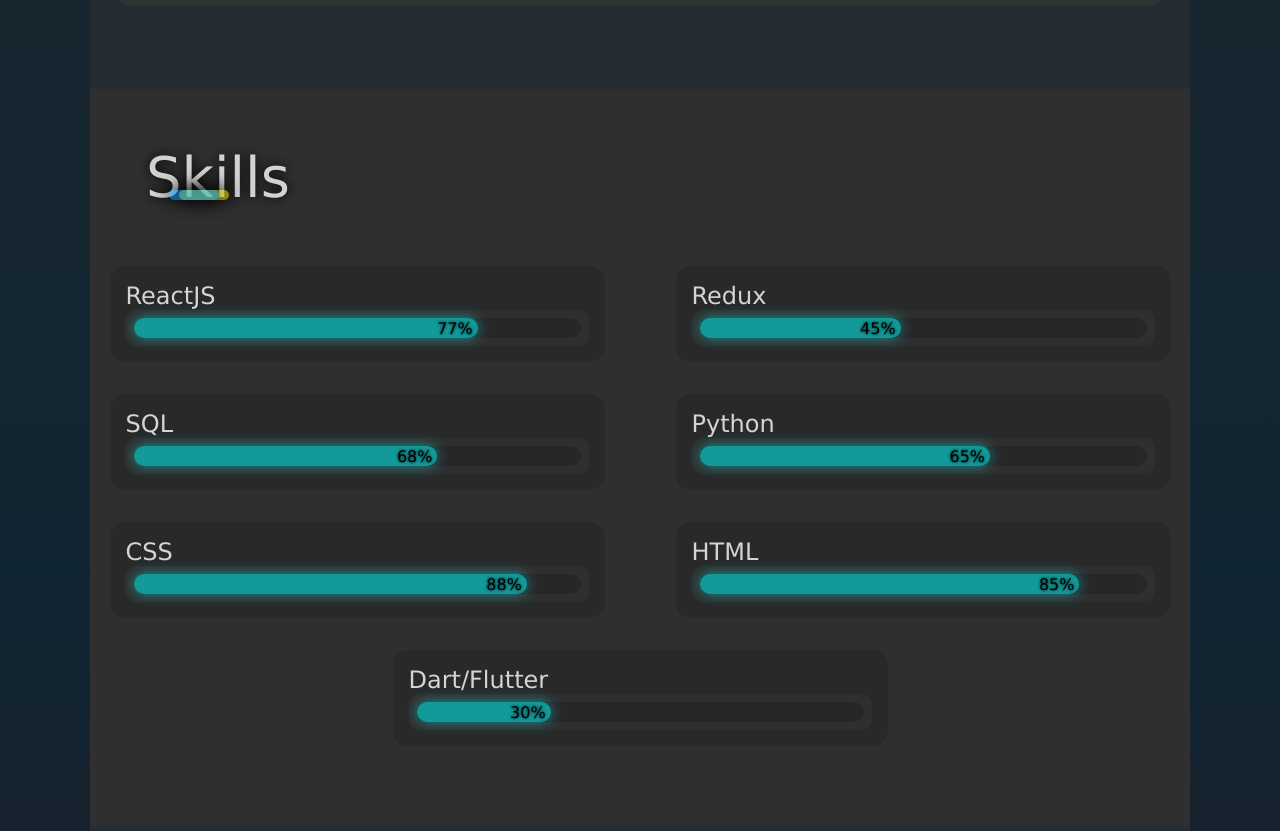
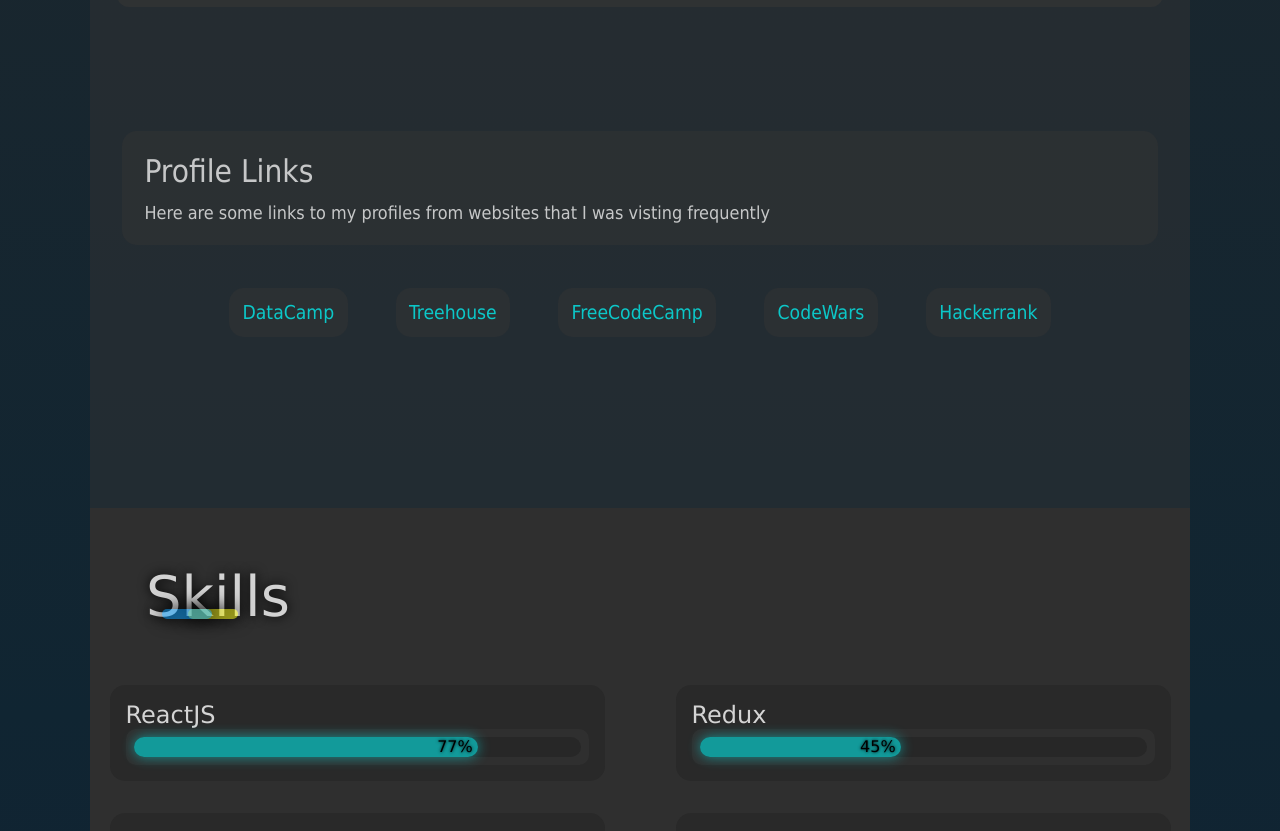
Before and after one commit to mweglowski/old_portfolio, a React (Create React App) app: page / in a window 1280 px wide. Shown: the part 1280-2111 px from the top of the page. Built offline with nearby package versions, Linux system fonts and the light colour scheme.

Commit message:
profile links & responsive design

```diff
--- a/src/components/About/About.css
+++ /dev/null
@@ -1,32 +0,0 @@
-.about-section {
-	display: flex;
-	flex-direction: column;
-	gap: .5em;
-	padding-bottom: 4em;
-	background-color: #35353576;
-}
-
-.about-section-title {
-	margin: .7em;
-	background-color: #353535a4;
-	backdrop-filter: blur(10px);
-	border-radius: 30% 20px 30% 20px;
-	border: 2px solid gray;
-	box-shadow: 0 0 .2em gray;
-	font-size: 3.5rem;
-	color: rgba(255, 255, 255, .7);
-	text-align: center;
-}
-
-.about-section-description {
-	margin: 1em 1.4em;
-	padding: 1em;
-
-	background-color: #353535a4;
-	border-radius: 12px;
-	font-family: 'Quicksand', 'Verdana';
-	font-size: 1.2em;
-	line-height: 1.4em;
-	text-align: justify;
-	color:rgba(255, 255, 255, .6);
-}
--- a/src/components/About/About.js
+++ b/src/components/About/About.js
@@ -1,12 +1,80 @@
 import React from "react";
-import "./About.css";
+import classes from "./About.module.css";
 
 const About = React.forwardRef((props, ref) => {
   return (
-    <section className="about-section" ref={ref}>
-      <div className="about-section-title">About</div>
-      <article className="about-section-description">Welcome! I am Martin and I am highschool student passionated in coding, programming, data science, AI and as you know especially in Front-End and building web applications mostly using React, but I am also trying some Flutter.</article>
-      <article className="about-section-description">I was actively learning new things from different sources. From things connected to JavaScript I was getting knowledge about Node.js, Express and React. I also have a bit experience in some Python libraries like Pandas, Matplotlib, Seaborn and Sklearn, because of my slight interest in Data Engineering, Analysis and Machine Learning.</article>
+    <section className={classes.section} ref={ref}>
+      <div className={classes.sectionTitle}>About</div>
+      <article className={classes.personalDescription}>
+        Welcome! I am Martin and I am highschool student passionated in coding,
+        programming, data science, AI and as you know especially in Front-End
+        and building web applications mostly using React, but I am also trying
+        some Flutter.
+      </article>
+      <article className={classes.personalDescription}>
+        I was actively learning new things from different sources. From things
+        connected to JavaScript I was getting knowledge about Node.js, Express
+        and React. I also have a bit experience in some Python libraries like
+        Pandas, Matplotlib, Seaborn and Sklearn, because of my slight interest
+        in Data Engineering, Analysis and Machine Learning.
+      </article>
+
+      <div className={classes.websites}>
+        <div className={classes.websitesHeader}>
+          <div className={classes.websitesHeaderTitle}>Profile Links</div>
+          <p className={classes.websitesHeaderDescription}>
+            Here are some links to my profiles from websites that I was visting
+            frequently
+          </p>
+        </div>
+        <ul className={classes.websiteList}>
+          <li className={classes.websiteItem}>
+            <a
+              href="https://google.com"
+              target="_blank"
+              className={classes.websiteItemLink}
+            >
+              DataCamp
+            </a>
+          </li>
+          <li className={classes.websiteItem}>
+            <a
+              href="https://google.com"
+              target="_blank"
+              className={classes.websiteItemLink}
+            >
+              Treehouse
+            </a>
+          </li>
+          <li className={classes.websiteItem}>
+            <a
+              href="https://google.com"
+              target="_blank"
+              className={classes.websiteItemLink}
+            >
+              FreeCodeCamp
+            </a>
+          </li>
+          <li className={classes.websiteItem}>
+            <a
+              href="https://google.com"
+              target="_blank"
+              className={classes.websiteItemLink}
+            >
+              CodeWars
+            </a>
+          </li>
+          <li className={classes.websiteItem}>
+            <a
+              href="https://google.com"
+              target="_blank"
+              className={classes.websiteItemLink}
+            >
+              Hackerrank
+            </a>
+          </li>
+        </ul>
+      </div>
     </section>
   );
 });
--- /dev/null
+++ b/src/components/About/About.module.css
@@ -0,0 +1,94 @@
+.section {
+  display: flex;
+  flex-direction: column;
+  gap: 0.5em;
+  padding-bottom: 4em;
+  background-color: #35353576;
+}
+
+.sectionTitle {
+  margin: 1em 0 0.5em 1em;
+  text-shadow: 0 0 0.3em black;
+  font-size: 3.5rem;
+  color: rgba(255, 255, 255, 0.7);
+}
+
+.personalDescription {
+  margin: 1em 1.4em;
+  padding: 1em;
+
+  background-color: #353535a4;
+  border-radius: 12px;
+  font-family: "Quicksand", "Verdana";
+  font-size: 1.2em;
+  line-height: 1.4em;
+  text-align: justify;
+  color: rgba(255, 255, 255, 0.6);
+}
+
+.websites {
+  margin: 6em 2em;
+}
+
+.websitesHeader {
+  padding: 1em;
+
+  background-color: #35353576;
+  border-radius: 15px;
+  color: #ffffffbb;
+  font-family: "Quicksand", "Tahoma";
+  font-size: 1.4em;
+}
+
+.websitesHeaderTitle {
+  margin-bottom: 0.4em;
+  color: #ffffffbb;
+  font-family: "Quicksand", "Tahoma";
+  font-weight: 500;
+  font-size: 1.4em;
+}
+
+.websitesHeaderDescription {
+  font-size: 0.8em;
+  font-family: "Quicksand", "Tahoma";
+}
+
+.websiteList {
+  margin-top: 2em;
+  display: flex;
+  justify-content: center;
+  flex-wrap: wrap;
+}
+
+.websiteItem {
+  list-style: none;
+  margin: 1.5em;
+}
+
+.websiteItemLink {
+  padding: 0.7em;
+  background-color: #35353576;
+  border-radius: 15px;
+  color: #00ffffbb;
+  font-family: "Quicksand", "Tahoma";
+  font-weight: 500;
+  font-size: 1.2em;
+  text-align: center;
+  text-decoration: none;
+  transition: 0.4s;
+}
+.websiteItemLink:hover {
+  cursor: pointer;
+	background-color: #00ffffbb;
+	box-shadow: 0 0 .3em #00ffffaa;
+	color: black;
+	text-shadow: 0 0 .1em black;
+}
+
+/* .websiteItem:hover .websiteItem::before {
+	content: 'Go to Website';
+	position: absolute;
+	top: 0;
+	left: 10px;
+	z-index: 5;
+} */
--- a/src/components/Home/Home.css
+++ b/src/components/Home/Home.css
@@ -25,7 +25,7 @@
   content: "Hi!";
   position: relative;
   left: 0;
-  animation: slide-right 1s ease-out;
+  animation: slide-right-welcome 1s ease-out;
 }
 
 .title-name {
@@ -79,7 +79,7 @@
   }
 }
 
-@keyframes slide-right {
+@keyframes slide-right-welcome {
   0% {
     opacity: 0;
     left: -200px;
--- a/src/components/Navbar/Navbar.css
+++ b/src/components/Navbar/Navbar.css
@@ -11,7 +11,9 @@
   font-family: Verdana, Geneva, Tahoma, sans-serif;
   z-index: 10;
   transition: 1s;
+  animation: slide-down 1s ease-in-out;
 }
+
 
 .navbar-logo-button-wrapper {
   display: flex;
--- a/src/index.css
+++ b/src/index.css
@@ -11,7 +11,7 @@
 }
 
 body {
-  background: linear-gradient(rgb(40, 40, 40), rgb(16, 37, 50), rgb(56, 19, 19), rgb(1, 52, 64));
+  background: linear-gradient(rgb(40, 40, 40), rgb(16, 37, 50), rgb(23, 22, 54), rgb(1, 52, 64));
 }
 
 ::-webkit-scrollbar-thumb {
```
